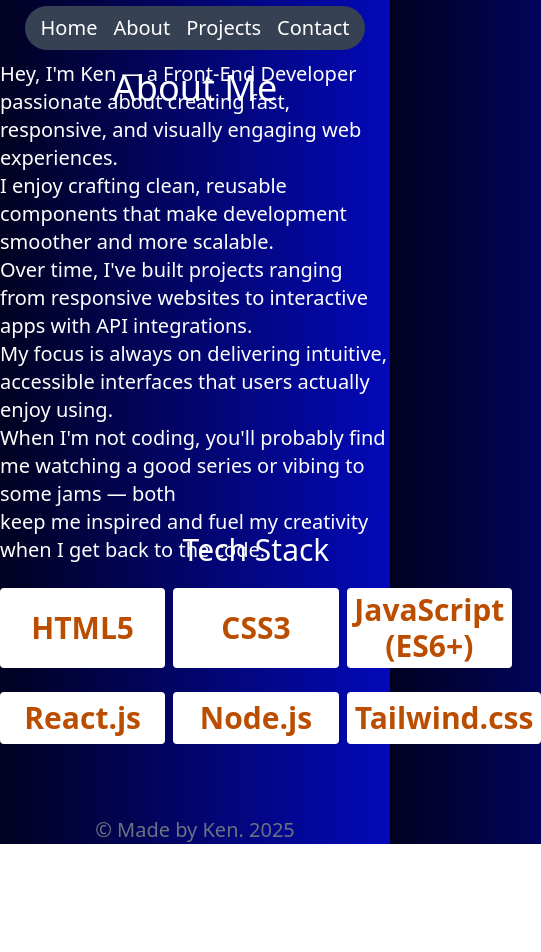
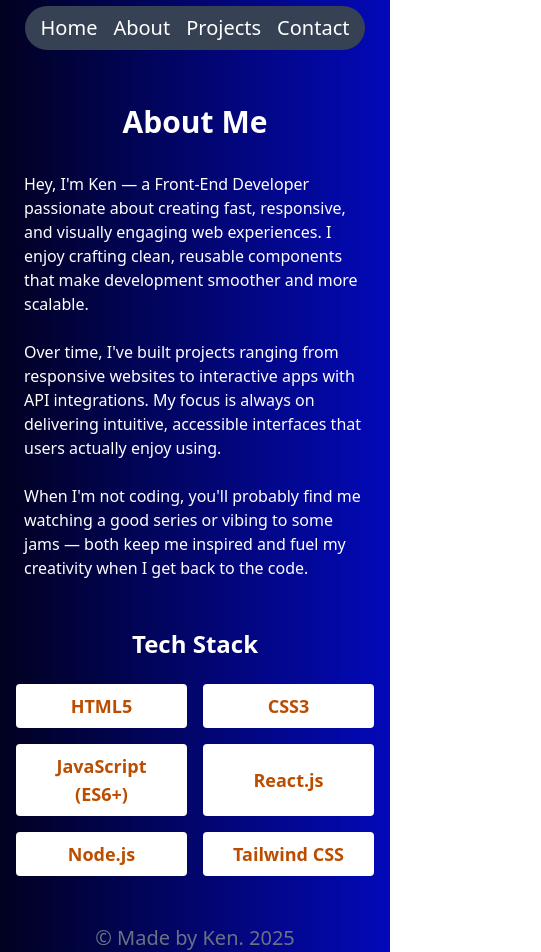
Before and after one commit to ken-jibril/Ken-s-portfolio, a React (Vite) app: page /about in a window 390 px wide. Shown: the whole page, 541 px wide, since content can reach past the window. Before the commit the page ends 844 px from the top, so only its background shows below. Built offline with nearby package versions, Linux system fonts and the light colour scheme.

Commit message:
feat: add responsiveness to the about page by adjusting the sizes to; texts, and text boxes for the teck stack.

```diff
--- a/src/Pages/About.jsx
+++ b/src/Pages/About.jsx
@@ -1,29 +1,63 @@
 function About() {
-    return (
-        <>
-                <h1 className="text-white text-4xl text-center my-3">About Me</h1>
-        <div className="flex flex-col mx-auto">
-            <div className="rounded-2xl max-w-fit flex flex-col items-center justify-center text-white w-4xl h-96 mx-auto leading-relaxed gap-1">
-              <p className="font-semi-bold text-xl my-2 ">Hey, I'm Ken — a Front-End Developer passionate about creating fast, responsive, and visually engaging web experiences. <br /> I enjoy crafting clean, reusable components that make development smoother and more scalable.
-                <p className="font-semi-bold text-xl ">Over time, I've built projects ranging from responsive websites to interactive apps with API integrations. <br /> My focus is always on delivering intuitive, accessible interfaces that users actually enjoy using.</p>
-                <p className="font-semi-bold text-xl ">When I'm not coding, you'll probably find me watching a good series or vibing to some jams — both <br /> keep me inspired and fuel my creativity when I get back to the code.</p>
-              </p>
-            </div>
-            <div className=" w-lg mx-auto my-4">
-                  <h1 className="text-white text-3xl text-center my-3">Tech Stack</h1>
-                  <div className="grid grid-cols-3 gap-2">
-                    <p className="bg-white text-amber-700 text-3xl text-center flex items-center justify-center rounded py-1 px-1 my-2 font-bold hover:scale-105 transition-transform duration-500 ease-in-out hover:shadow-[0_0_30px_cyan]">HTML5</p>
-                    <p className="bg-white text-amber-700 text-3xl text-center flex items-center justify-center rounded py-1 px-1 my-2 font-bold hover:scale-105 transition-transform duration-500 ease-in-out hover:shadow-[0_0_30px_cyan]">CSS3</p>
-                    <p className="bg-white text-amber-700 text-3xl text-center flex items-center justify-center rounded py-1 px-1 my-2 font-bold hover:scale-105 transition-transform duration-500 ease-in-out hover:shadow-[0_0_30px_cyan]">JavaScript (ES6+)</p>
-                    <p className="bg-white text-amber-700 text-3xl text-center flex items-center justify-center rounded py-1 px-1 my-2 font-bold hover:scale-105 transition-transform duration-500 ease-in-out hover:shadow-[0_0_30px_cyan]">React.js</p>
-                    <p className="bg-white text-amber-700 text-3xl text-center flex items-center justify-center rounded py-1 px-1 my-2 font-bold hover:scale-105 transition-transform duration-500 ease-in-out hover:shadow-[0_0_30px_cyan]">Node.js</p>
-                    <p className="bg-white text-amber-700 text-3xl text-center flex items-center justify-center rounded py-2 px-2 my-2 font-bold hover:scale-105 transition-transform duration-500 ease-in-out hover:shadow-[0_0_30px_cyan] w-fit">Tailwind.css</p>
-                  </div>
-            </div>
+  return (
+    <section className="px-4 py-12">
+      {/* Heading */}
+      <h1 className="text-white text-3xl sm:text-4xl lg:text-5xl font-bold text-center mb-8">
+        About Me
+      </h1>
+
+      {/* About text */}
+      <div className="max-w-4xl mx-auto text-white leading-relaxed space-y-6 px-2 sm:px-6">
+        <p className="text-base sm:text-lg md:text-xl font-medium">
+          Hey, I'm Ken — a Front-End Developer passionate about creating fast,
+          responsive, and visually engaging web experiences. I enjoy crafting
+          clean, reusable components that make development smoother and more
+          scalable.
+        </p>
+
+        <p className="text-base sm:text-lg md:text-xl font-medium">
+          Over time, I've built projects ranging from responsive websites to
+          interactive apps with API integrations. My focus is always on
+          delivering intuitive, accessible interfaces that users actually enjoy
+          using.
+        </p>
+
+        <p className="text-base sm:text-lg md:text-xl font-medium">
+          When I'm not coding, you'll probably find me watching a good series or
+          vibing to some jams — both keep me inspired and fuel my creativity
+          when I get back to the code.
+        </p>
+      </div>
+
+      {/* Tech Stack */}
+      <div className="max-w-5xl mx-auto mt-12">
+        <h2 className="text-white text-2xl sm:text-3xl lg:text-4xl font-bold text-center mb-6">
+          Tech Stack
+        </h2>
+
+        <div className="grid grid-cols-2 sm:grid-cols-3 lg:grid-cols-6 gap-4">
+          <p className="bg-white text-amber-700 text-lg sm:text-xl md:text-2xl text-center flex items-center justify-center rounded py-2 px-3 font-bold hover:scale-105 transition-transform duration-500 ease-in-out hover:shadow-[0_0_20px_cyan]">
+            HTML5
+          </p>
+          <p className="bg-white text-amber-700 text-lg sm:text-xl md:text-2xl text-center flex items-center justify-center rounded py-2 px-3 font-bold hover:scale-105 transition-transform duration-500 ease-in-out hover:shadow-[0_0_20px_cyan]">
+            CSS3
+          </p>
+          <p className="bg-white text-amber-700 text-lg sm:text-xl md:text-2xl text-center flex items-center justify-center rounded py-2 px-3 font-bold hover:scale-105 transition-transform duration-500 ease-in-out hover:shadow-[0_0_20px_cyan]">
+            JavaScript (ES6+)
+          </p>
+          <p className="bg-white text-amber-700 text-lg sm:text-xl md:text-2xl text-center flex items-center justify-center rounded py-2 px-3 font-bold hover:scale-105 transition-transform duration-500 ease-in-out hover:shadow-[0_0_20px_cyan]">
+            React.js
+          </p>
+          <p className="bg-white text-amber-700 text-lg sm:text-xl md:text-2xl text-center flex items-center justify-center rounded py-2 px-3 font-bold hover:scale-105 transition-transform duration-500 ease-in-out hover:shadow-[0_0_20px_cyan]">
+            Node.js
+          </p>
+          <p className="bg-white text-amber-700 text-lg sm:text-xl md:text-2xl text-center flex items-center justify-center rounded py-2 px-3 font-bold hover:scale-105 transition-transform duration-500 ease-in-out hover:shadow-[0_0_20px_cyan]">
+            Tailwind CSS
+          </p>
         </div>
-
-        </>
-     );
+      </div>
+    </section>
+  );
 }
 
 export default About;
```
